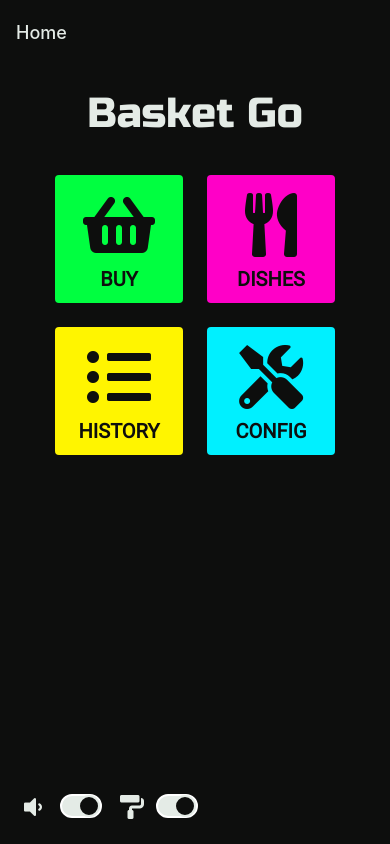
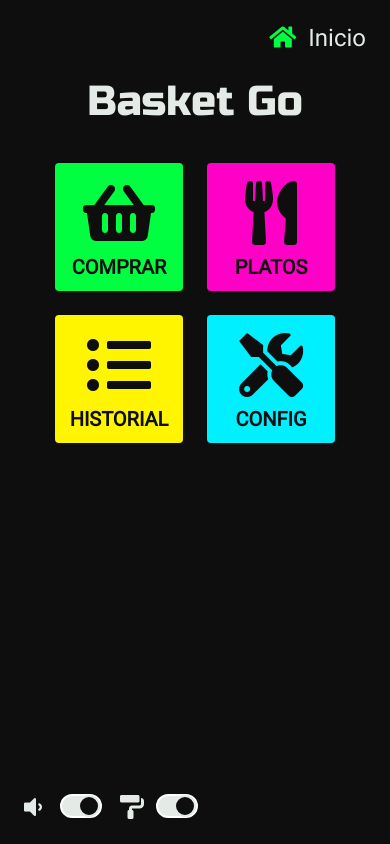
Before and after one commit to kode-neko/kn-basket-go, a React Native app: screen /home in a window 390 px wide. Built offline with nearby package versions, Linux system fonts and the light colour scheme.

Commit message:
[init] header

```diff
--- a/Container.tsx
+++ b/Container.tsx
@@ -5,27 +5,20 @@ import HomeScreen from './screens/HomeScreen';
 import { themesBG } from './themes';
 import { useSelector } from 'react-redux';
 import { StoreType } from './store';
+import { HeaderBG } from './components';
+import { useTranslation } from 'react-i18next';
 
 // Create Main bar
 const Stack = createNativeStackNavigator();
-
-const Header = (props) => {
-  console.log(props);
-  return (
-    <div>Patata</div>
-  );
-};
 
 export default function Container() {
   const theme = useSelector((state: StoreType) => state.app.theme);
   return (
     <NavigationContainer theme={themesBG[theme]} >
       <Stack.Navigator
-        screenOptions={{
-          headerShadowVisible: false,
-          // header: Header
-      }}>
-        <Stack.Screen name="Home" component={HomeScreen} />
+        screenOptions={{ header: HeaderBG }}
+      >
+        <Stack.Screen name='home'  component={HomeScreen} />
       </Stack.Navigator>
     </NavigationContainer>
   );
--- /dev/null
+++ b/components/HeaderBG/HeaderBG.tsx
@@ -0,0 +1,67 @@
+import { View, StyleSheet, TouchableOpacity } from 'react-native';
+import { ThemeBG } from '../../model';
+import { StoreType } from '../../store';
+import { useSelector } from 'react-redux';
+import { themeColorHeader, themeColorReverse, themesBG } from '../../themes';
+import { NativeStackHeaderProps } from '@react-navigation/native-stack';
+import { FontAwesome5 } from '@expo/vector-icons';
+import { useTranslation } from 'react-i18next';
+
+const themeStyle = (theme: ThemeBG) => StyleSheet.create({
+  cont: {
+    display: 'flex',
+    flexDirection: 'row',
+    padding: themesBG[theme].sizes.base,
+    paddingBottom: 0,
+  },
+  left: {},
+  right: {
+    display: 'flex',
+    flexDirection: 'row',
+    justifyContent: 'flex-end',
+    gap: themesBG.global.sizes.small,
+    backgroundColor: theme === ThemeBG.CONTRAST ? themesBG[theme].colorsBG.dark : themesBG[theme].colorsBG.light,
+    color: theme === ThemeBG.CONTRAST ? themesBG[theme].colorsBG.light : themesBG[theme].colorsBG.dark,
+    fontFamily: themesBG.global.font.basefont,
+    fontSize: themesBG.global.sizes.base,
+    flex: 1,
+    textAlign: 'right'
+  }
+});
+
+const titleIcon = {
+  home: 'home',
+  dish: 'utensils',
+  product: 'carrot',
+  ingredient: 'carrot',
+  shop: 'warehouse',
+  history: 'list-ul'
+};
+
+const HeaderBG: React.FC<NativeStackHeaderProps> = ({ back, navigation, route: { name } }: NativeStackHeaderProps) => {
+  const { t } = useTranslation();
+  const theme = useSelector((state: StoreType) => state.app.theme);
+  const handleBack = () => navigation.goBack();
+  console.log(back);
+  return (
+    <View style={themeStyle(theme).cont}>
+      { back && <TouchableOpacity style={themeStyle(theme).left} onPress={handleBack}>
+        <FontAwesome5
+          name='arrow-left'
+          size={24}
+          color={themeColorHeader(theme)}
+        />
+      </TouchableOpacity>}
+      <View style={themeStyle(theme).right}>
+        <FontAwesome5
+          name={titleIcon[name]}
+          size={24}
+          color={themeColorHeader(theme)}
+        />
+        {t(`titles.${name}`)}
+      </View>
+    </View>
+  );
+};
+
+export default HeaderBG;
--- /dev/null
+++ b/components/HeaderBG/index.ts
@@ -0,0 +1 @@
+export { default as HeaderBG } from './HeaderBG';
--- a/components/index.ts
+++ b/components/index.ts
@@ -3,3 +3,4 @@ export { BGText } from './BGText';
 export { BGMainTitle } from './BGMainTitle';
 export { BGMainBtn } from './BGMainBtn';
 export { SwitchBG } from './SwitchBG';
+export { HeaderBG } from './HeaderBG';
--- a/i18n/en.ts
+++ b/i18n/en.ts
@@ -1,16 +1,19 @@
 export default {
   test: 'English Test',
   section: {
-    buy: 'Buy',
+    shooping: 'Shooping',
     dishes: 'Dishes',
     history: 'History',
     config: 'Config'
   },
   titles: {
     page: 'Basket Go',
+    home: 'Home',
     dish: 'Dish',
     product: 'Product',
-    ingredient: 'Ingredient'
+    ingredient: 'Ingredient',
+    shop: 'Shop',
+    history: 'History'
   },
   labels: {
 
--- a/i18n/es.ts
+++ b/i18n/es.ts
@@ -1,16 +1,19 @@
 export default {
   test: 'Test Español',
   section: {
-    buy: 'Comprar',
-    dishes: 'Plato',
+    shooping: 'Comprar',
+    dishes: 'Platos',
     history: 'Historial',
     config: 'Config'
   },
   titles: {
     page: 'Basket Go',
+    home: 'Inicio',
     dish: 'Plato',
     product: 'Producto',
-    ingredient: 'Ingrediente'
+    ingredient: 'Ingrediente',
+    shop: 'Tienda',
+    history: 'Historial'
   },
   labels: {
 
--- a/screens/HomeScreen.tsx
+++ b/screens/HomeScreen.tsx
@@ -3,7 +3,7 @@ import { BGView, BGMainTitle, BGMainBtn, SwitchBG } from '../components';
 import { useTranslation } from 'react-i18next';
 import { FontAwesome5 } from '@expo/vector-icons';
 import { ThemeBG } from '../model';
-import { themesBG } from '../themes';
+import { themeColorReverse, themesBG } from '../themes';
 import { useState } from 'react';
 import { StoreType, actionsApp } from '../store';
 import { useDispatch, useSelector } from 'react-redux';
@@ -23,8 +23,6 @@ const style = StyleSheet.create({
     alignItems: 'flex-end'
   }
 });
-
-const themeIcon = (theme: ThemeBG) => theme === ThemeBG.CONTRAST ? themesBG[theme].colorsBG.light : themesBG[theme].colorsBG.dark;
 
 const HomeScreen = () => {
   const theme = useSelector((state: StoreType) => state.app.theme);
@@ -52,31 +50,31 @@ const HomeScreen = () => {
         <BGMainBtn
           color='green'
           onPress={handlePressBtn}
-          label={t('buy')}
+          label={t('section.shooping')}
           Icon={<FontAwesome5 name="shopping-basket" size={64} color={themesBG[theme].colorsBG.dark}/>}
         />
         <BGMainBtn
           color='pink'
           onPress={handlePressBtn}
-          label={t('dishes')}
+          label={t('section.dishes')}
           Icon={<FontAwesome5 name="utensils" size={64} color={themesBG[theme].colorsBG.dark}/>}
         />
         <BGMainBtn
           color='yellow'
           onPress={handlePressBtn}
-          label={t('history')}
+          label={t('section.history')}
           Icon={<FontAwesome5 name="list-ul" size={64} color={themesBG[theme].colorsBG.dark}/>}
         />
         <BGMainBtn
           color='blue'
           onPress={handlePressBtn}
-          label={t('config')}
+          label={t('section.config')}
           Icon={<FontAwesome5 name="tools" size={64} color={themesBG[theme].colorsBG.dark}/>}
         />
       </View>
       <View style={style.opts}>
-        <SwitchBG theme={theme} isRight={isAudio} Icon={<FontAwesome5 name="volume-down" size={24} color={themeIcon(theme)} />} onClickSW={handleClickAudio} />
-        <SwitchBG theme={theme} isRight={isContrast} Icon={<FontAwesome5 name="paint-roller" size={24} color={themeIcon(theme)} />} onClickSW={handleClickTheme} />
+        <SwitchBG theme={theme} isRight={isAudio} Icon={<FontAwesome5 name="volume-down" size={24} color={themeColorReverse(theme)} />} onClickSW={handleClickAudio} />
+        <SwitchBG theme={theme} isRight={isContrast} Icon={<FontAwesome5 name="paint-roller" size={24} color={themeColorReverse(theme)} />} onClickSW={handleClickTheme} />
       </View>
     </BGView>
   );
--- /dev/null
+++ b/themes/utils.ts
@@ -0,0 +1,23 @@
+import { themesBG } from ".";
+import { ThemeBG } from "../model";
+
+const themeColorDirect = (theme: ThemeBG) =>
+  theme === ThemeBG.CONTRAST ?
+    themesBG[theme].colorsBG.light :
+    themesBG[theme].colorsBG.dark;
+
+const themeColorReverse = (theme: ThemeBG) =>
+  theme === ThemeBG.CONTRAST ?
+    themesBG[theme].colorsBG.light :
+    themesBG[theme].colorsBG.dark;
+
+const themeColorHeader = (theme: ThemeBG) =>
+  theme === ThemeBG.CONTRAST ?
+    themesBG[theme].colorsBG.green :
+    themesBG[theme].colorsBG.dark;
+
+export {
+  themeColorDirect,
+  themeColorReverse,
+  themeColorHeader
+};
```
Also changed, not shown: themes/index.ts (+9 -1 lines).
